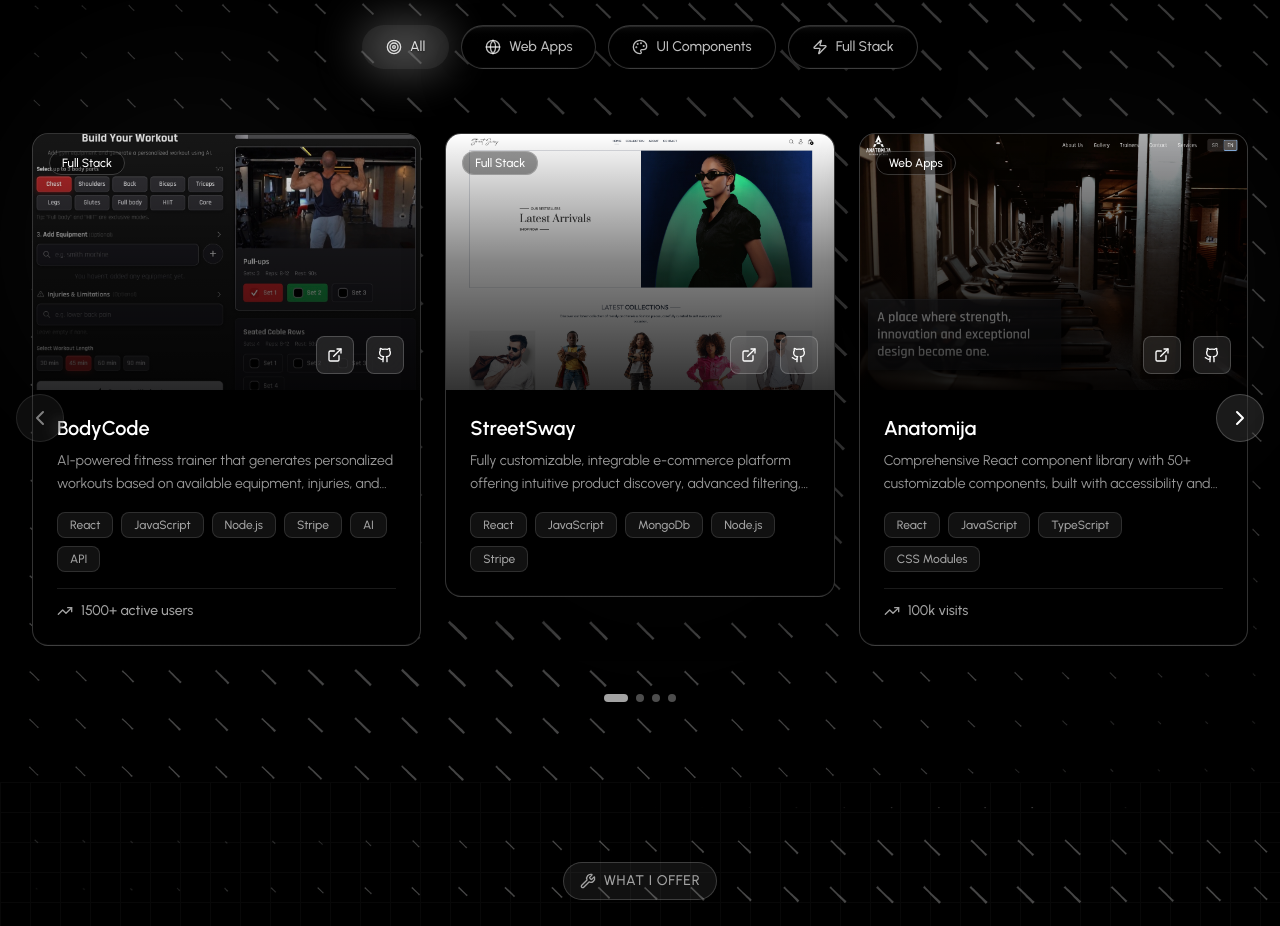
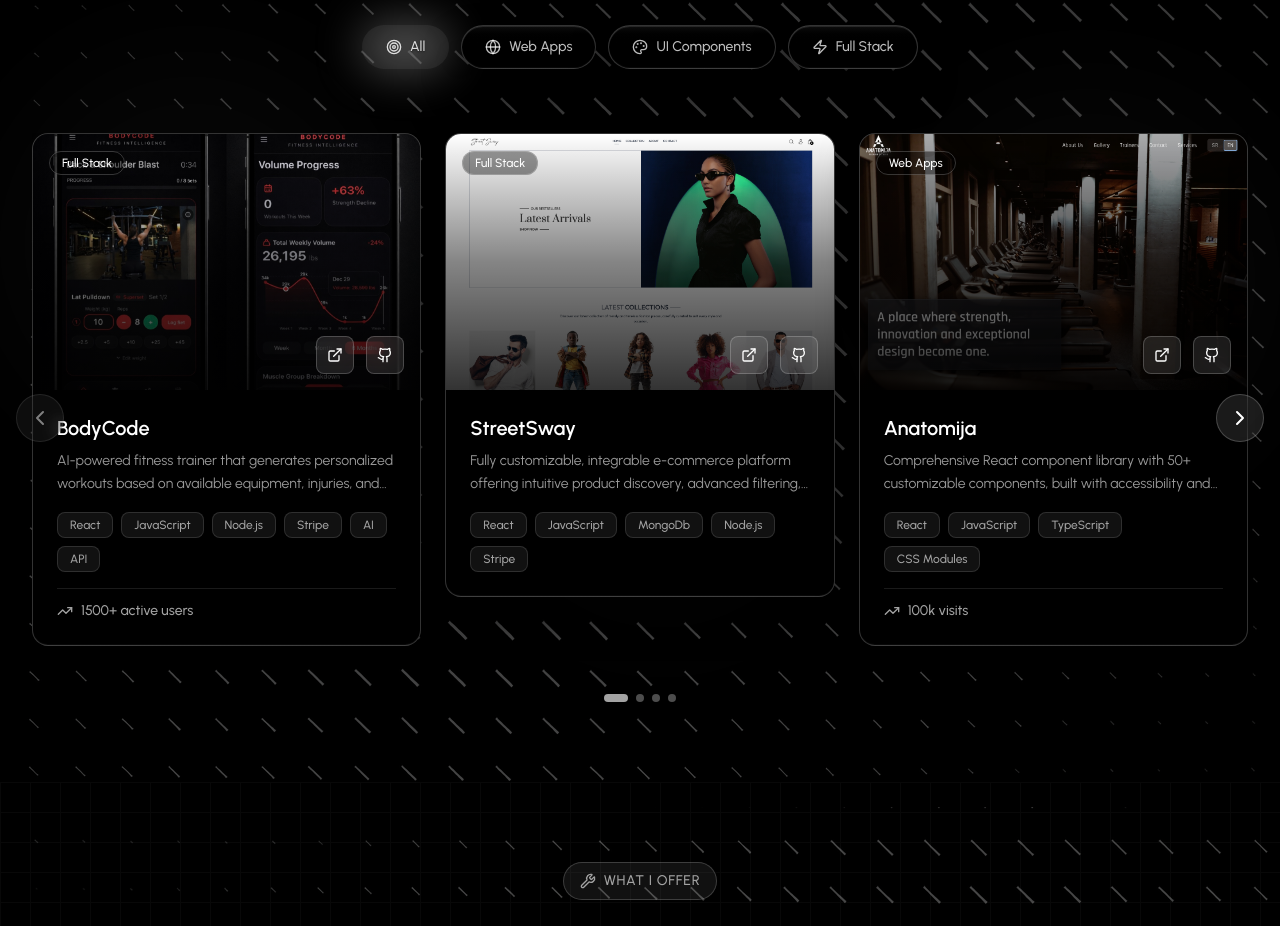
Before and after one commit to milosadnadjevic/portfolio2026, a React (Vite) app: page / in a window 1280 px wide. Shown: the part 3289-4215 px from the top of the page. Built offline with nearby package versions, Linux system fonts and the light colour scheme.

Commit message:
body code updated

```diff
--- a/src/data/projects.js
+++ b/src/data/projects.js
@@ -1,70 +1,75 @@
 export const projects = [
     {
         id: 1,
-        title: 'BodyCode',
-        description: 'AI-powered fitness trainer that generates personalized workouts based on available equipment, injuries, and individual training constraints.',
-        image: '/images/projects/bodycode.png',
-        category: 'Full Stack',
-        technologies: ['React','JavaScript', 'Node.js', 'Stripe', 'AI', 'API'],
-        metrics: '1500+ active users',
-        demoUrl: 'https://body-code-henna.vercel.app/',
-        githubUrl: 'https://github.com/milosadnadjevic/Ai-trainer'
+        title: "BodyCode",
+        description:
+            "AI-powered fitness trainer that generates personalized workouts based on available equipment, injuries, and individual training constraints.",
+        image: "/images/projects/body code.png",
+        category: "Full Stack",
+        technologies: ["React", "JavaScript", "Node.js", "Stripe", "AI", "API"],
+        metrics: "1500+ active users",
+        demoUrl: "https://body-code-henna.vercel.app/",
+        githubUrl: "https://bodycode.fitness",
     },
     {
         id: 2,
-        title: 'StreetSway',
-        description: 'Fully customizable, integrable e-commerce platform offering intuitive product discovery, advanced filtering, and an admin dashboard designed for scalable multi-platform retail management.',
-        image: '/images/projects/streetsway1.png',
-        category: 'Full Stack',
-        technologies: ['React', 'JavaScript', 'MongoDb', 'Node.js', 'Stripe'],
-        metrics: '',
-        demoUrl: 'https://streetsway.vercel.app/',
-        githubUrl: 'https://github.com/milosadnadjevic/online-store'
+        title: "StreetSway",
+        description:
+            "Fully customizable, integrable e-commerce platform offering intuitive product discovery, advanced filtering, and an admin dashboard designed for scalable multi-platform retail management.",
+        image: "/images/projects/streetsway1.png",
+        category: "Full Stack",
+        technologies: ["React", "JavaScript", "MongoDb", "Node.js", "Stripe"],
+        metrics: "",
+        demoUrl: "https://streetsway.vercel.app/",
+        githubUrl: "https://github.com/milosadnadjevic/online-store",
     },
     {
         id: 3,
-        title: 'Anatomija',
-        description: 'Comprehensive React component library with 50+ customizable components, built with accessibility and performance in mind.',
-        image: '/images/projects/anatomija1.png',
-        category: 'Web Apps',
-        technologies: ['React', 'JavaScript', 'TypeScript', 'CSS Modules', ],
-        metrics: '100k visits',
-        demoUrl: 'https://www.anatomija.fit/',
-        githubUrl: 'https://github.com/milosadnadjevic'
+        title: "Anatomija",
+        description:
+            "Comprehensive React component library with 50+ customizable components, built with accessibility and performance in mind.",
+        image: "/images/projects/anatomija1.png",
+        category: "Web Apps",
+        technologies: ["React", "JavaScript", "TypeScript", "CSS Modules"],
+        metrics: "100k visits",
+        demoUrl: "https://www.anatomija.fit/",
+        githubUrl: "https://github.com/milosadnadjevic",
     },
     {
         id: 4,
-        title: 'Proffesional Dashboard',
-        description: 'Real-time social media analytics dashboard with data visualization, sentiment analysis, and automated reporting.',
-        image: '/images/projects/dashboard.png',
-        category: 'UI Components',
-        technologies: ['React', 'Tailwind CSS', 'JavaScript', 'Redis'],
-        metrics: '',
-        demoUrl: 'https://dashboard-drab-rho-dbm4k7ji7v.vercel.app/',
-        githubUrl: 'https://github.com/milosadnadjevic/dashboard'
+        title: "Proffesional Dashboard",
+        description:
+            "Real-time social media analytics dashboard with data visualization, sentiment analysis, and automated reporting.",
+        image: "/images/projects/dashboard.png",
+        category: "UI Components",
+        technologies: ["React", "Tailwind CSS", "JavaScript", "Redis"],
+        metrics: "",
+        demoUrl: "https://dashboard-drab-rho-dbm4k7ji7v.vercel.app/",
+        githubUrl: "https://github.com/milosadnadjevic/dashboard",
     },
     {
         id: 5,
-        title: 'Crypto',
-        description: 'Beautiful weather application with hourly forecasts, interactive maps, and location-based alerts.',
-        image: '/images/projects/cryptobuddy1.png',
-        category: 'UI Components',
-        technologies: ['React', 'JavaScript', 'CoinGecko API', 'Tailwind CSS'],
-        metrics: '',
-        demoUrl: 'https://my-cripto-buddy.vercel.app/',
-        githubUrl: 'https://github.com/milosadnadjevic/my-cripto-buddy'
+        title: "Crypto",
+        description:
+            "Beautiful weather application with hourly forecasts, interactive maps, and location-based alerts.",
+        image: "/images/projects/cryptobuddy1.png",
+        category: "UI Components",
+        technologies: ["React", "JavaScript", "CoinGecko API", "Tailwind CSS"],
+        metrics: "",
+        demoUrl: "https://my-cripto-buddy.vercel.app/",
+        githubUrl: "https://github.com/milosadnadjevic/my-cripto-buddy",
     },
     {
         id: 6,
-        title: 'Coming Soon',
-        description: 'Loading...',
-        image: '/images/projects/coming soon.png',
-        category: 'UI Components',
-        technologies: ['React', 'Framer Motion', 'Tailwind', 'Vite'],
-        metrics: 'One bilion users',
-        demoUrl: '',
-        githubUrl: 'https://github.com'
-    }
+        title: "Coming Soon",
+        description: "Loading...",
+        image: "/images/projects/coming soon.png",
+        category: "UI Components",
+        technologies: ["React", "Framer Motion", "Tailwind", "Vite"],
+        metrics: "One bilion users",
+        demoUrl: "",
+        githubUrl: "https://github.com",
+    },
 ];
 
-export const categories = ['All', 'Web Apps', 'UI Components', 'Full Stack'];
+export const categories = ["All", "Web Apps", "UI Components", "Full Stack"];
```
Also changed, not shown: public/images/projects/body code.png (added), public/images/projects/bodycode.png (deleted).
